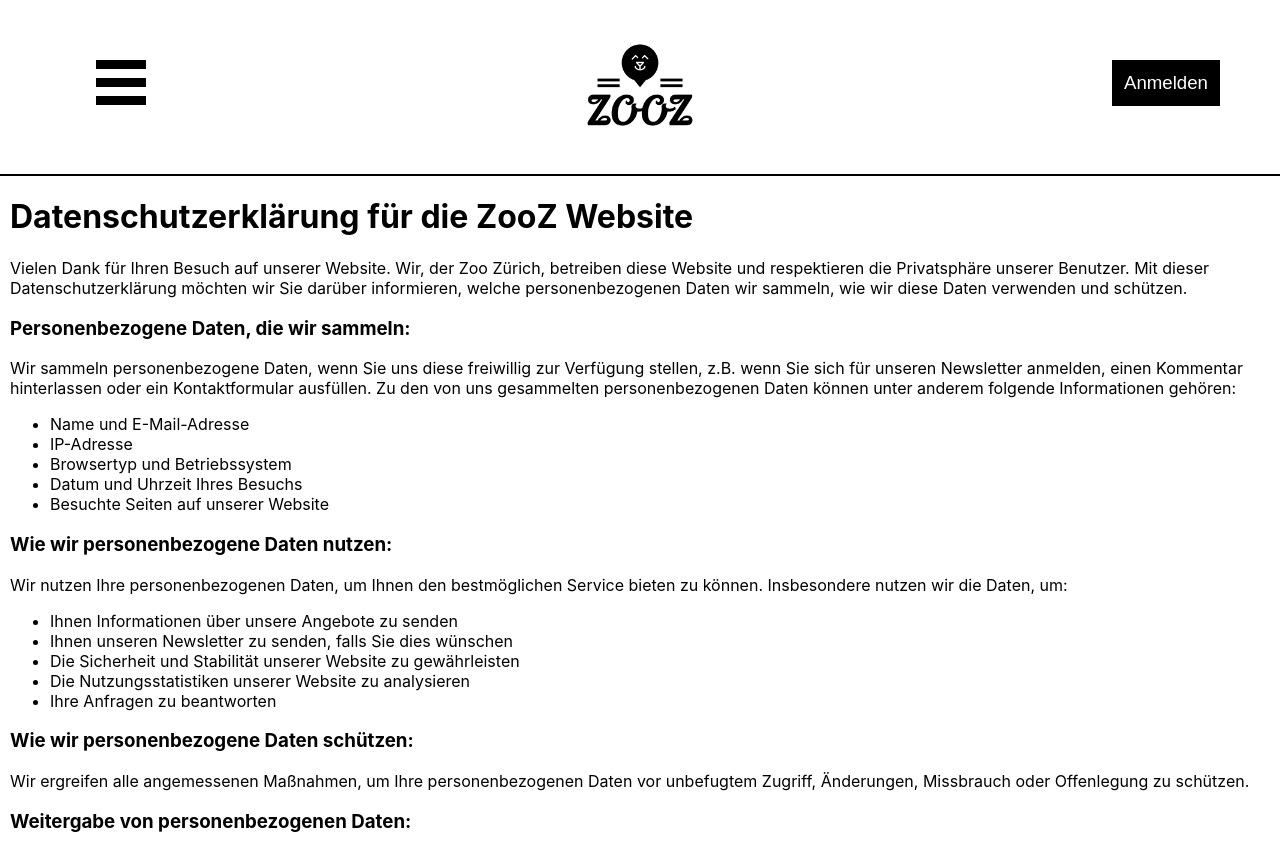
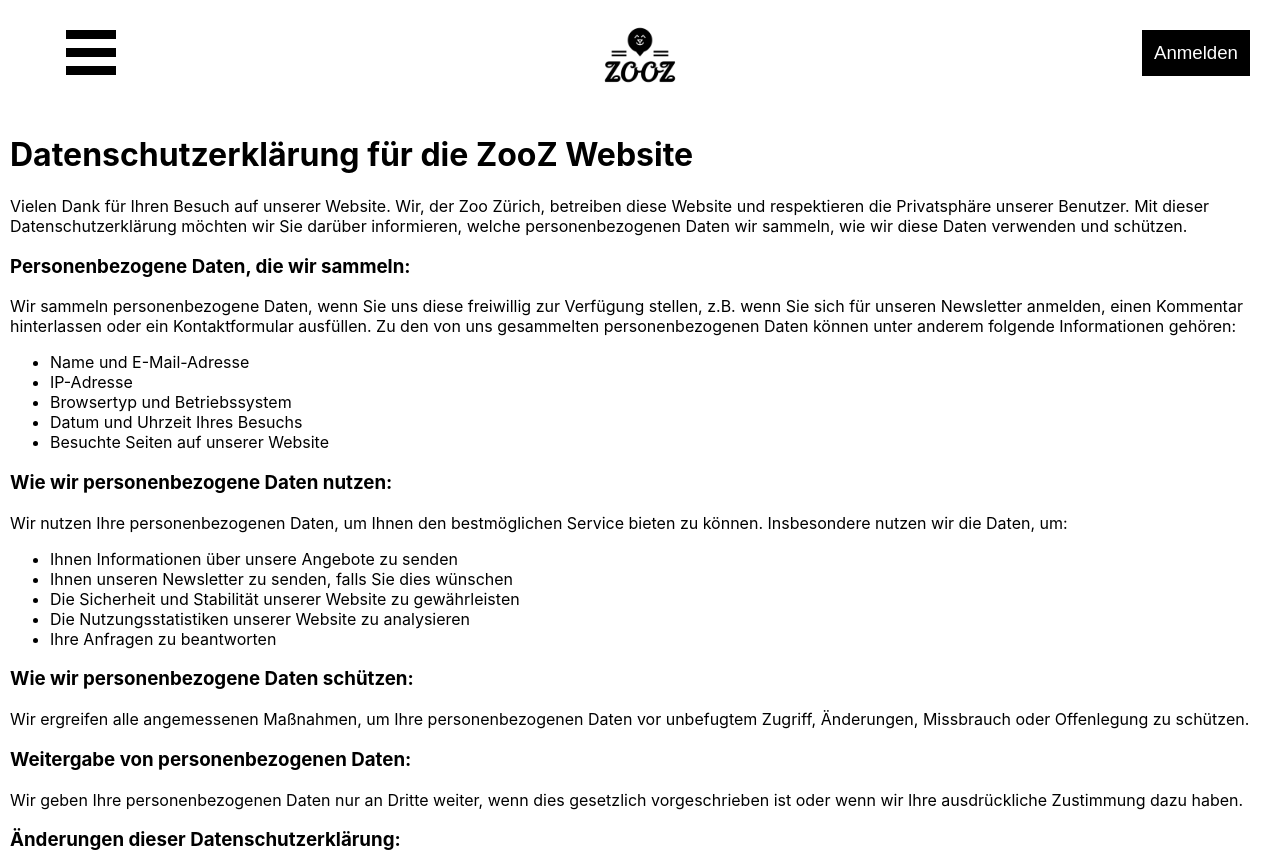
Before and after one commit to TihanMo/ZooApp, a React (Create React App) app in the folder zooapp/: page /datenschutz in a window 1280 px wide. Shown: the top 852 px of the page. Built offline with nearby package versions, Linux system fonts and the light colour scheme.

Commit message:
Css in arbeit

```diff
--- a/zooapp/src/App.css
+++ b/zooapp/src/App.css
@@ -5,12 +5,14 @@ a {
   text-decoration: none;
 }
 
+
+
 /*HEADER*/
 
 div#image_bg{
-  margin-top: -20px;
+  border-top: 2px solid black;
   width: auto;
-  height: 600px;
+  height: 1200px;
   background-image: url("./tier_infos/Panda.jpg");
   background-repeat: no-repeat;
   background-position-y: center;
@@ -19,21 +21,21 @@ div#image_bg{
 
 /*Textboxen*/
 #tb_1 {
-  position: absolute;
-  top: 30%;
-  left: 0%;
+  position: absloute;
+  left: 10%;
+  font-size: 20px;
 }
 
 #tb_2 {
   position: absolute;
-  top: 50%;
-  left: 60%;
+  left: 65%;
+  font-size: 20px;
 }
 
 #tb_3 {
-  position: relative;
-  top: 60%;
-  left: 0%;
+  position: absolute;
+  left: 10%;
+  font-size: 20px;
 }
 
 .menu_strich {
@@ -47,15 +49,14 @@ div#image_bg{
 
 .header_top {
   display: flex;
-  border-bottom: 2px solid black;
-  padding: 10px;
+  padding: 5px;
 }
 
 .header_inhalt {
   float: left;
   width: 33.33%;
-  padding: 50px;
   text-align: center;
+  padding: 25px;
 }
 
 .anmelden_text {
@@ -83,7 +84,7 @@ div#image_bg{
 }
 
 #logo_inhalt {
-  height: 150px;
+  height: 100px;
 }
 
 /*Anmelden*/
--- a/zooapp/src/components/Home.js
+++ b/zooapp/src/components/Home.js
@@ -5,6 +5,7 @@ import TextBox from './TextBox';
 export default function Home() {
   return (
     <div id="image_bg">
+
       <TextBox
         id="tb_1"
         name="Unsere Tiere"
@@ -23,6 +24,7 @@ export default function Home() {
         name="Öffnungszeiten"
         description="Wir haben Montag bis Freitag von 8:00-21:00 offen und an Samstagen 9:00-18:00"
       />
+
     </div>
   )
 }
```
